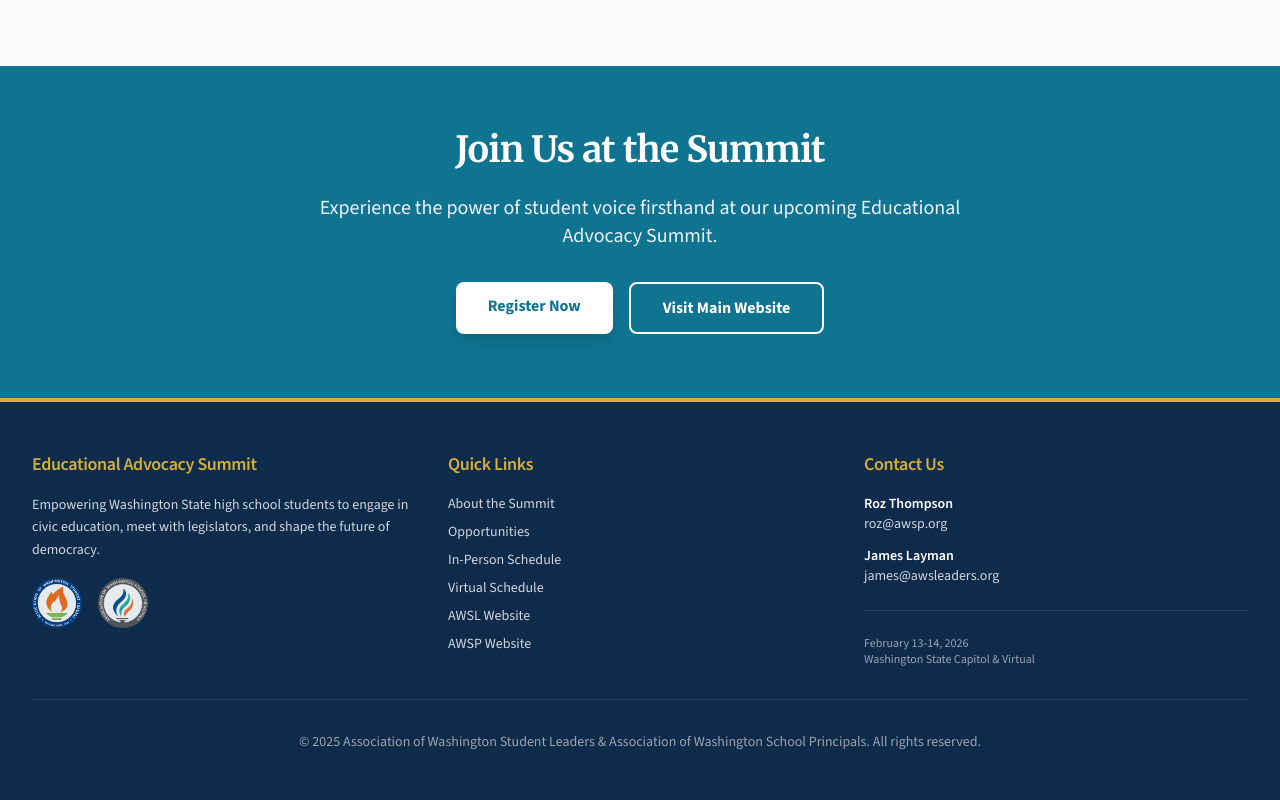
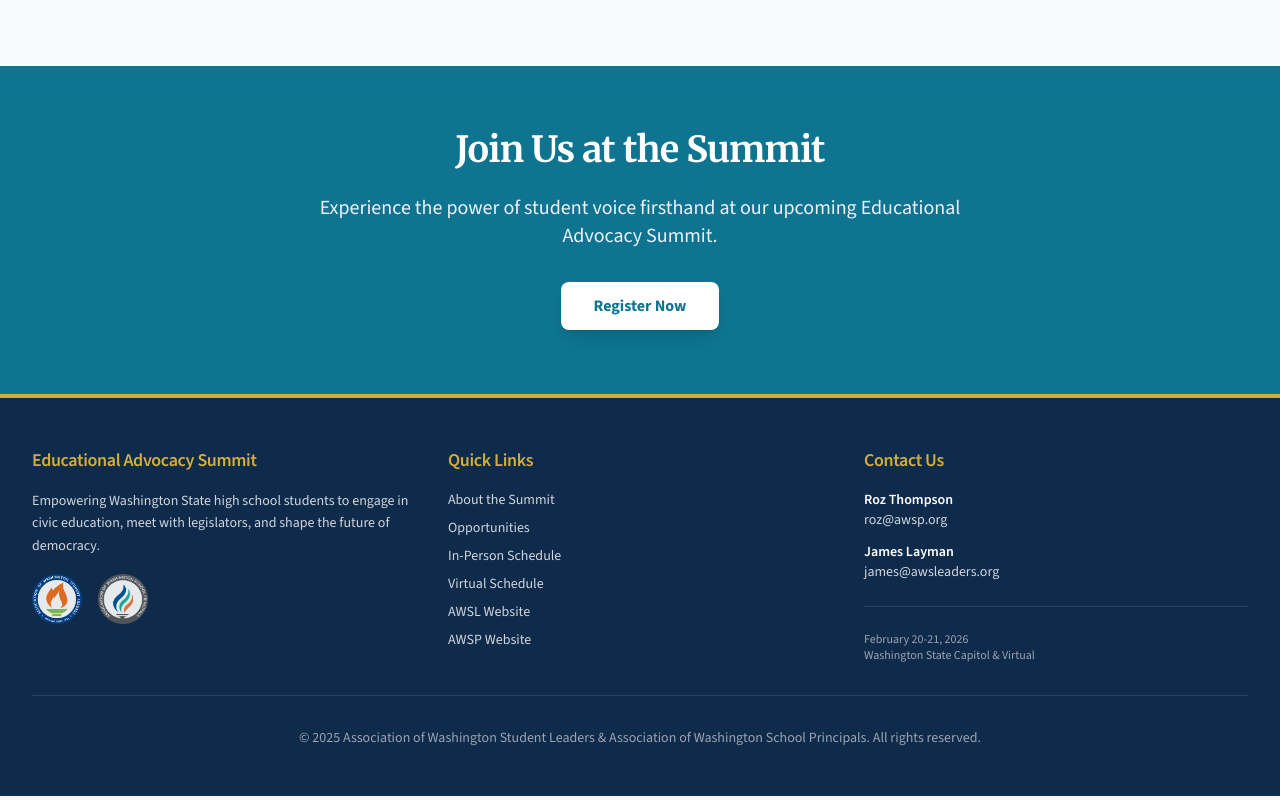
Before and after one commit to aanchalbatwara/awsladvocacysummit, a Next.js app: page /about in a window 1280 px wide. Shown: the part 2602-3402 px from the top of the page. Built offline with nearby package versions, Linux system fonts and the light colour scheme.

Commit message:
update dates

```diff
--- a/app/about/page.tsx
+++ b/app/about/page.tsx
@@ -238,14 +238,6 @@ export default function AboutPage() {
             >
               Register Now
             </Link>
-            <Link
-              href="https://awsleaders.org"
-              target="_blank"
-              rel="noopener noreferrer"
-              className="bg-transparent border-2 border-white text-white font-bold py-3 px-8 rounded-lg hover:bg-white/10 transition-colors"
-            >
-              Visit Main Website
-            </Link>
           </div>
         </div>
       </section>
--- a/app/layout.tsx
+++ b/app/layout.tsx
@@ -19,7 +19,7 @@ const sourceSans = Source_Sans_3({
 
 export const metadata: Metadata = {
   title: "Educational Advocacy Summit 2026 | AWSL",
-  description: "Join high school students across Washington State for the Educational Advocacy Summit. Meet legislators, learn about government, and advocate for civic education. February 13-14, 2026.",
+  description: "Join high school students across Washington State for the Educational Advocacy Summit. Meet legislators, learn about government, and advocate for civic education. February 20-21, 2026.",
   keywords: ["civic education", "student advocacy", "Washington State", "AWSL", "legislators", "Capitol", "youth leadership"],
   openGraph: {
     title: "Educational Advocacy Summit 2026",
--- a/app/schedule/in-person/page.tsx
+++ b/app/schedule/in-person/page.tsx
@@ -4,7 +4,7 @@ import type { Metadata } from 'next';
 
 export const metadata: Metadata = {
   title: 'In-Person Schedule | Educational Advocacy Summit 2026',
-  description: 'Detailed schedule for the in-person Educational Advocacy Summit at the Washington State Capitol on February 13, 2026.',
+  description: 'Detailed schedule for the in-person Educational Advocacy Summit at the Washington State Capitol on February 20, 2026.',
 };
 
 export default function InPersonSchedule() {
@@ -101,7 +101,7 @@ export default function InPersonSchedule() {
               <svg className="h-6 w-6 mr-2 text-brand-gold" fill="none" viewBox="0 0 24 24" stroke="currentColor">
                 <path strokeLinecap="round" strokeLinejoin="round" strokeWidth={1.5} d="M8 7V3m8 4V3m-9 8h10M5 21h14a2 2 0 002-2V7a2 2 0 00-2-2H5a2 2 0 00-2 2v12a2 2 0 002 2z" />
               </svg>
-              Friday, February 13, 2026
+              Friday, February 20, 2026
             </div>
             <div className="flex items-center">
               <svg className="h-6 w-6 mr-2 text-brand-gold" fill="none" viewBox="0 0 24 24" stroke="currentColor">
--- a/app/schedule/virtual/page.tsx
+++ b/app/schedule/virtual/page.tsx
@@ -4,7 +4,7 @@ import type { Metadata } from 'next';
 
 export const metadata: Metadata = {
   title: 'Virtual Schedule | Educational Advocacy Summit 2026',
-  description: 'Detailed schedule for the virtual Educational Advocacy Summit on February 14, 2026. Join from anywhere in Washington State!',
+  description: 'Detailed schedule for the virtual Educational Advocacy Summit on February 21, 2026. Join from anywhere in Washington State!',
 };
 
 export default function VirtualSchedule() {
@@ -119,7 +119,7 @@ export default function VirtualSchedule() {
               <svg className="h-6 w-6 mr-2 text-brand-cream" fill="none" viewBox="0 0 24 24" stroke="currentColor">
                 <path strokeLinecap="round" strokeLinejoin="round" strokeWidth={2} d="M8 7V3m8 4V3m-9 8h10M5 21h14a2 2 0 002-2V7a2 2 0 00-2-2H5a2 2 0 00-2 2v12a2 2 0 002 2z" />
               </svg>
-              Saturday, February 14, 2026
+              Saturday, February 21, 2026
             </div>
             <div className="flex items-center font-bold">
               <svg className="h-6 w-6 mr-2 text-brand-cream" fill="none" viewBox="0 0 24 24" stroke="currentColor">
@@ -251,7 +251,7 @@ export default function VirtualSchedule() {
           <div className="relative z-10">
             <h2 className="text-3xl font-serif font-bold mb-4">Ready to Participate Virtually?</h2>
             <p className="text-brand-cream/90 mb-8 text-lg max-w-2xl mx-auto">
-              Join from anywhere in Washington State on February 14th.
+              Join from anywhere in Washington State on February 21st.
             </p>
             <div className="flex flex-col sm:flex-row gap-4 justify-center">
               <Link
--- a/components/Footer.tsx
+++ b/components/Footer.tsx
@@ -97,7 +97,7 @@ export default function Footer() {
             </ul>
             <div className="mt-6 pt-6 border-t border-white/10">
               <p className="text-xs text-gray-400">
-                February 13-14, 2026
+                February 20-21, 2026
                 <br />
                 Washington State Capitol & Virtual
               </p>
--- a/components/Hero.tsx
+++ b/components/Hero.tsx
@@ -50,12 +50,12 @@ export default function Hero() {
             <div className="grid sm:grid-cols-2 gap-4 pt-8">
               <div className="bg-white p-4 rounded-xl border-l-4 border-brand-navy shadow-sm">
                 <div className="text-xs font-bold text-brand-navy uppercase mb-1">Day 1 • In Person</div>
-                <div className="font-bold text-lg text-brand-navy">Feb 13, 2026</div>
+                <div className="font-bold text-lg text-brand-navy">Feb 20, 2026</div>
                 <div className="text-sm text-gray-500">Olympia, WA</div>
               </div>
               <div className="bg-white p-4 rounded-xl border-l-4 border-brand-teal shadow-sm">
                 <div className="text-xs font-bold text-brand-teal uppercase mb-1">Day 2 • Virtual</div>
-                <div className="font-bold text-lg text-brand-navy">Feb 14, 2026</div>
+                <div className="font-bold text-lg text-brand-navy">Feb 21, 2026</div>
                 <div className="text-sm text-gray-500">Online (Zoom)</div>
               </div>
             </div>
--- a/components/Opportunities.tsx
+++ b/components/Opportunities.tsx
@@ -27,7 +27,7 @@ export default function Opportunities() {
               <div className="absolute inset-0 bg-gradient-to-t from-brand-navy/90 to-brand-navy/20"></div>
               <div className="absolute bottom-0 left-0 p-6 text-white z-10">
                 <h3 className="text-2xl font-serif font-bold mb-1">In-Person Experience</h3>
-                <p className="text-blue-100 text-sm font-medium">February 13, 2026 • Washington State Capitol</p>
+                <p className="text-blue-100 text-sm font-medium">February 20, 2026 • Washington State Capitol</p>
               </div>
             </div>
             <div className="p-6">
@@ -95,7 +95,7 @@ export default function Opportunities() {
             <div className="bg-brand-teal p-6 text-white relative overflow-hidden">
               <div className="absolute top-0 right-0 w-32 h-32 bg-white/10 rounded-full blur-2xl transform translate-x-10 -translate-y-10"></div>
               <h3 className="text-2xl font-serif font-bold mb-2 relative z-10">Virtual Experience</h3>
-              <p className="text-cyan-100 relative z-10">February 14, 2026 • Online via Zoom</p>
+              <p className="text-cyan-100 relative z-10">February 21, 2026 • Online via Zoom</p>
             </div>
             <div className="p-6">
               <ul className="space-y-4">
--- a/components/Registration.tsx
+++ b/components/Registration.tsx
@@ -24,7 +24,7 @@ export default function Registration() {
               <h3 className="text-xl font-serif font-bold text-brand-navy">Choose Your Day</h3>
             </div>
             <p className="text-gray-600 leading-relaxed">
-              Attend in-person on Feb 13th, join virtually on Feb 14th, or participate in both days
+              Attend in-person on Feb 20th, join virtually on Feb 21th, or participate in both days
             </p>
           </div>
 
```
